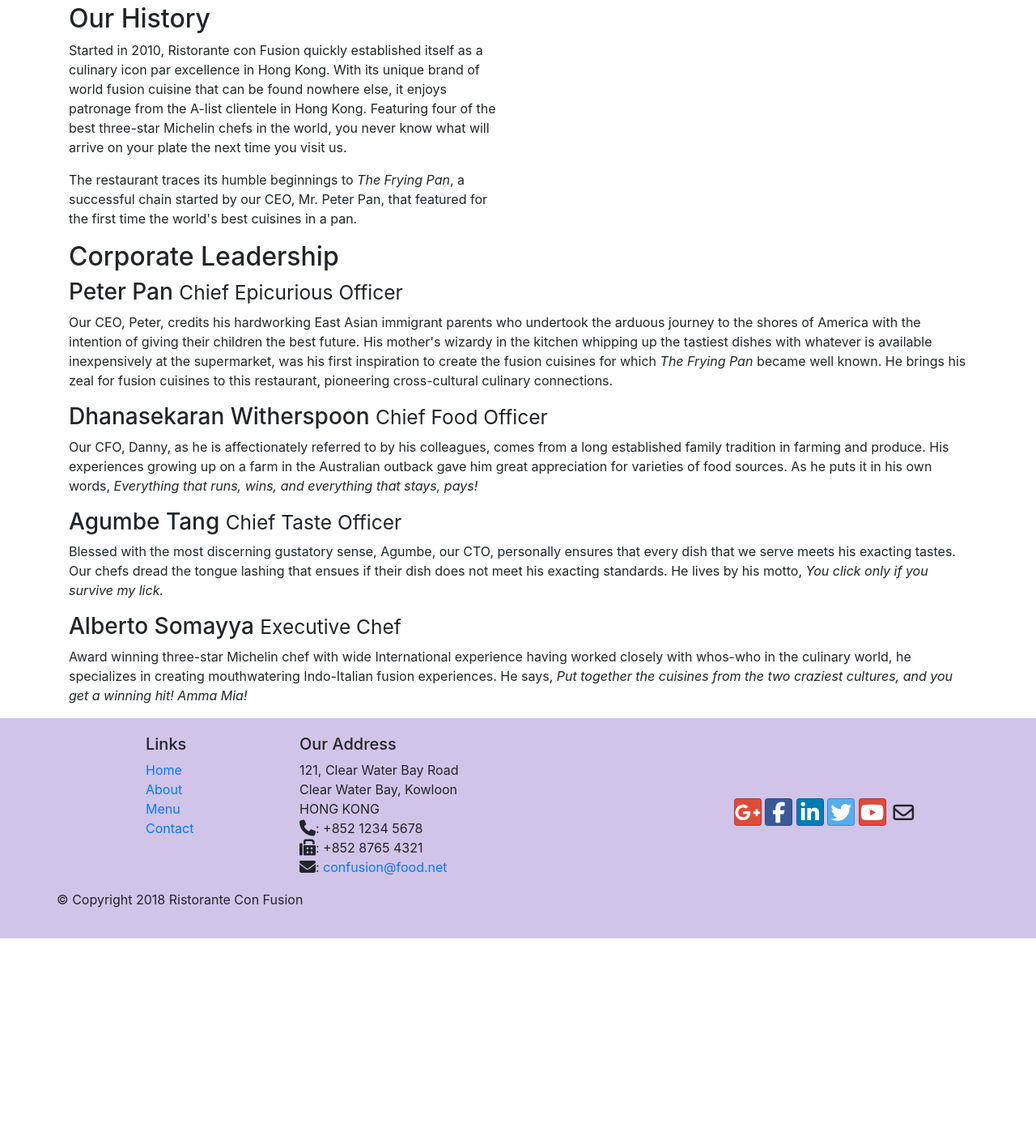
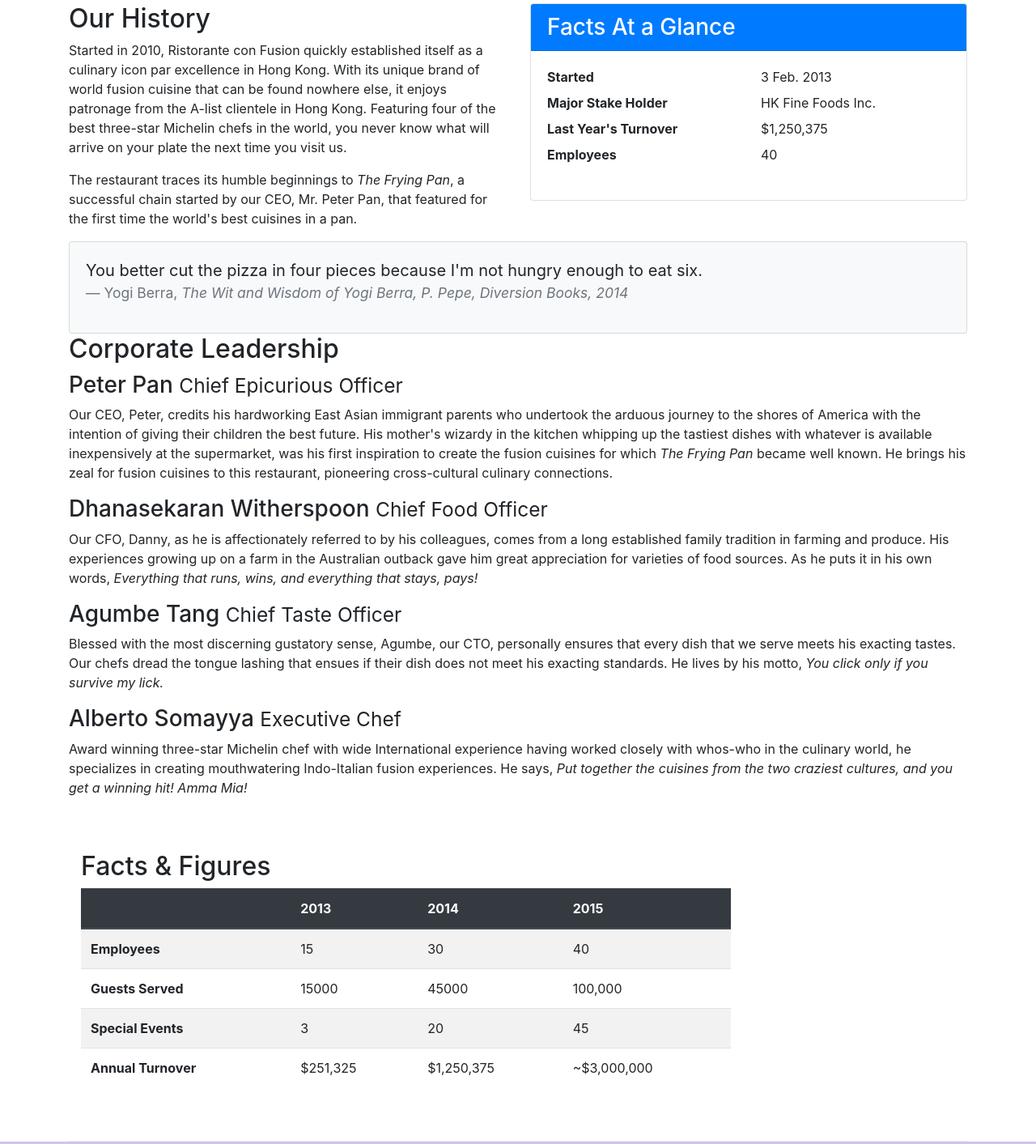
Before and after one commit to Joey-ZhaoyangLi/Bootstrap-conFusion, a plain HTML site: page aboutus.html in a window 1280 px wide. Shown: the part 421-1834 px from the top of the page at 81% size. Before the commit the page ends 1580 px from the top, so only its background shows below. Drawn offline with nearby package versions, Linux system fonts and the light colour scheme.

Commit message:
tables and cards

```diff
--- a/aboutus.html
+++ b/aboutus.html
@@ -66,8 +66,36 @@
         <p>The restaurant traces its humble beginnings to <em>The Frying Pan</em>, a successful chain started by our CEO,
           Mr. Peter Pan, that featured for the first time the world's best cuisines in a pan.</p>
       </div>
-      <div>
+
+      <div class="col-12 col-sm-6">
+        <div class="card">
+          <h3 class="card-header bg-primary text-white">Facts At a Glance</h3>
+          <div class="card-body">
+            <dl class="row">
+              <dt class="col-6">Started</dt>
+              <dd class="col-6">3 Feb. 2013</dd>
+              <dt class="col-6">Major Stake Holder</dt>
+              <dd class="col-6">HK Fine Foods Inc.</dd>
+              <dt class="col-6">Last Year's Turnover</dt>
+              <dd class="col-6">$1,250,375</dd>
+              <dt class="col-6">Employees</dt>
+              <dd class="col-6">40</dd>
+            </dl>
+          </div>
+        </div>
       </div>
+
+      <div class="col-12">
+        <div class="card card-body bg-light">
+          <blockquote class="blockquote">
+            <p class="mb-0">You better cut the pizza in four pieces because I'm not hungry enough to eat six.</p>
+            <footer class="blockquote-footer">Yogi Berra,
+              <cite title="Source Title">The Wit and Wisdom of Yogi Berra, P. Pepe, Diversion Books, 2014</cite>
+            </footer>
+          </blockquote>
+        </div>
+      </div>
+
     </div>
 
 
@@ -93,6 +121,54 @@
         <p class='d-none d-sm-block'>Award winning three-star Michelin chef with wide International experience having worked closely with whos-who
           in the culinary world, he specializes in creating mouthwatering Indo-Italian fusion experiences. He says, <em>Put
             together the cuisines from the two craziest cultures, and you get a winning hit! Amma Mia!</em></p>
+      </div>
+    </div>
+
+    <div class="row row-content">
+      <div class="col-12 col-sm-9">
+        <h2>Facts &amp; Figures</h2>
+
+        <div class="table-responsive">
+          <table class="table table-striped">
+            <thead class="thead-dark">
+              <tr>
+                <th>&nbsp;</th>
+                <th>2013</th>
+                <th>2014</th>
+                <th>2015</th>
+              </tr>
+            </thead>
+            <tbody>
+              <tr>
+                <th>Employees</th>
+                <td>15</td>
+                <td>30</td>
+                <td>40</td>
+              </tr>
+              <tr>
+                <th>Guests Served</th>
+                <td>15000</td>
+                <td>45000</td>
+                <td>100,000</td>
+              </tr>
+              <tr>
+                <th>Special Events</th>
+                <td>3</td>
+                <td>20</td>
+                <td>45</td>
+              </tr>
+              <tr>
+                <th>Annual Turnover</th>
+                <td>$251,325</td>
+                <td>$1,250,375</td>
+                <td>~$3,000,000</td>
+              </tr>
+            </tbody>
+          </table>
+        </div>
+
+      </div>
+      <div class="col-12 col-sm-3">
       </div>
     </div>
 
```
